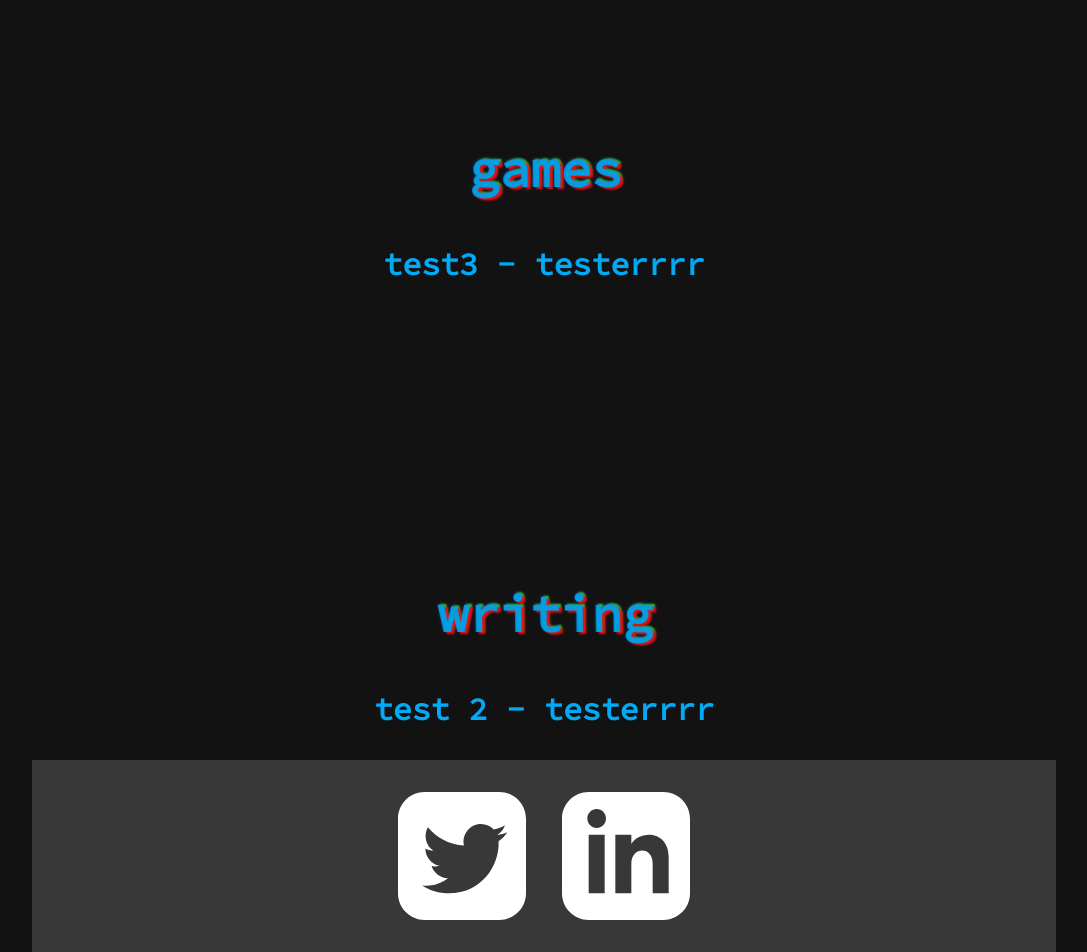
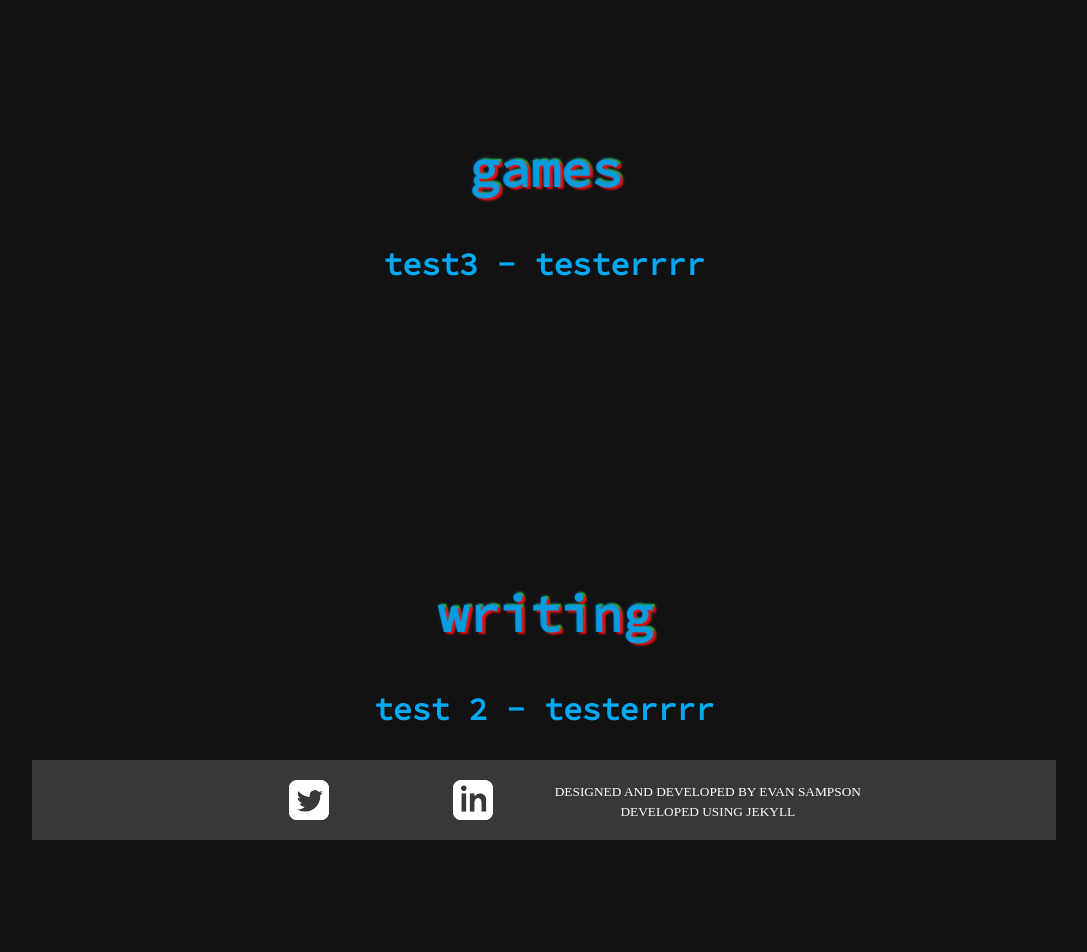
Before and after one commit to evanmrsampson/website, a Jekyll site: the page built from index.md, in a window 1280 px wide. Shown: the part 1480-2432 px from the top of the page, without its empty margins (96-1183 px from the left). Built offline with Jekyll 4.4.1, drawn with Linux system fonts in a browser that asks for light colours; after the commit the page ends 2320 px from its top, so only the background shows below that.

Commit message:
Add jekyll message

```diff
--- a/_layouts/homepage.html
+++ b/_layouts/homepage.html
@@ -39,6 +39,9 @@
 					</svg>
 				</a>
 			</div>
+			<div class="message">
+				<small>designed and developed by evan sampson<br>developed using jekyll</small>
+			</div>
 		</footer>
     </body>
 </html>
--- a/style.css
+++ b/style.css
@@ -39,8 +39,8 @@ h2{
 .icon {
 
 	fill: #fff;
-	height: 10vw;
-	width: 10vw;
+	height: 40px;
+	width: 40px;
 	position: absolute;
 	top: 50%;
     left: 50%;
@@ -48,7 +48,7 @@ h2{
 }
 
 .underlay {
-	z-index: -1;
+	z-index: 2;
 }
 
 .link-holder
@@ -56,7 +56,7 @@ h2{
 	padding: 20px 8% 20px 8%;
 	display: inline;
 	position: relative;
-	line-height: 15vw;
+	line-height: 80px;
 }
 
 .icon:hover{
@@ -92,14 +92,6 @@ header img {
 	width: 100%;
 }
 
-#social-links
-{
-	margin-top: 2vh;
-	margin-bottom: 2vh;
-	width: 100%;
-	display: inline-block;
-}
-
 .chromatic
 {
 	text-shadow: 3px 2px 2px rgba(251, 12, 12,1), 0px -1px 3px rgba(12, 79, 251,.5),-3px 0px 2px rgba(52, 251, 12, 1);
@@ -119,6 +111,19 @@ h3
 footer
 {
 	background-color: #383838;
+}
+
+footer .message
+{
+	display: inline-block;
+	line-height: 80px;
+}
+
+footer .message small
+{
+	line-height: 1.5;
+	display: inline-block;
+	vertical-align: middle;
 }
 
 #intro img
```
